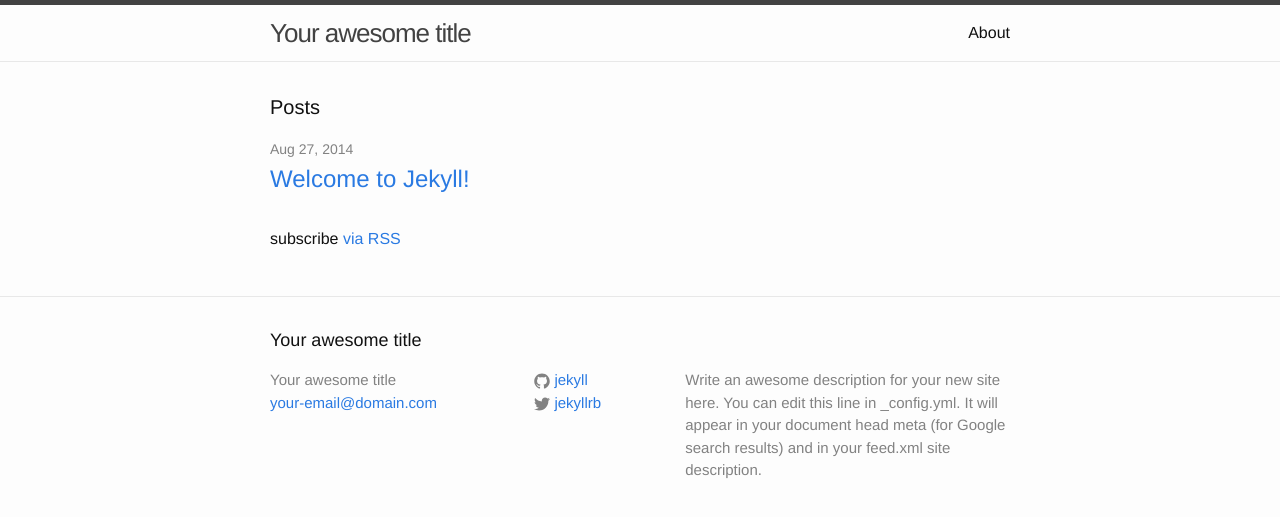
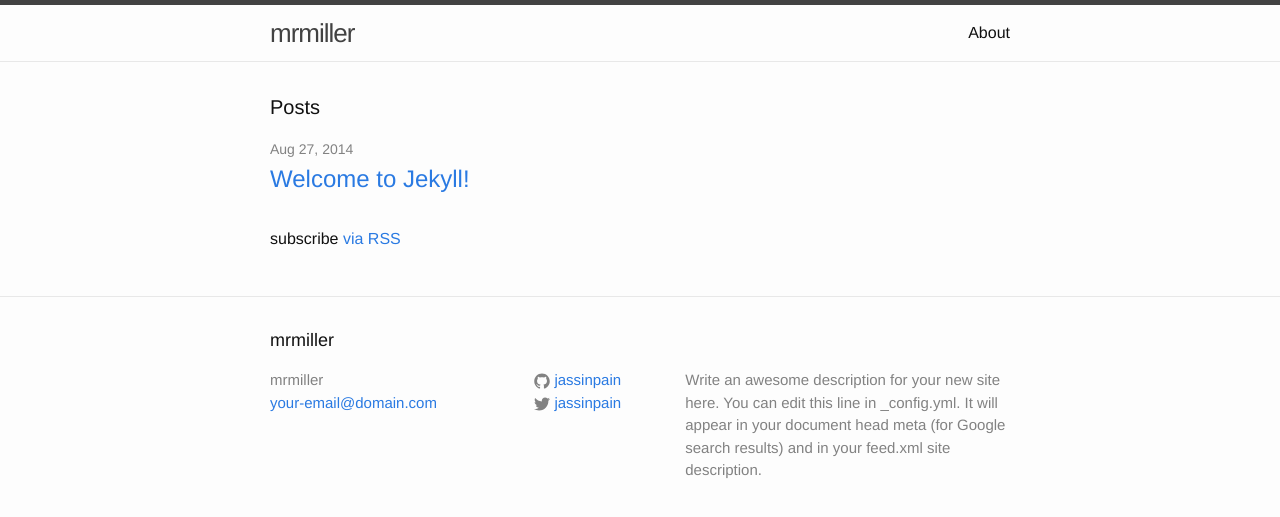
Before and after one commit to fitsnips/jassinpain.github.io, a Jekyll site: the page built from index.html, in a window 1280 px wide. Shown: the top 517 px of the page. Built offline with Jekyll 4.4.1, drawn with Linux system fonts in a browser that asks for light colours.

Commit message:
setup twitter,github, and site name

```diff
--- a/_config.yml
+++ b/_config.yml
@@ -1,5 +1,5 @@
 # Site settings
-title: Your awesome title
+title: mrmiller
 email: your-email@domain.com
 description: > # this means to ignore newlines until "baseurl:"
   Write an awesome description for your new site here. You can edit this
@@ -7,8 +7,8 @@ description: > # this means to ignore newlines until "baseurl:"
   Google search results) and in your feed.xml site description.
 baseurl: "" # the subpath of your site, e.g. /blog/
 url: "http://yourdomain.com" # the base hostname & protocol for your site
-twitter_username: jekyllrb
-github_username:  jekyll
+twitter_username: jassinpain
+github_username:  jassinpain
 
 # Build settings
 markdown: kramdown
```
